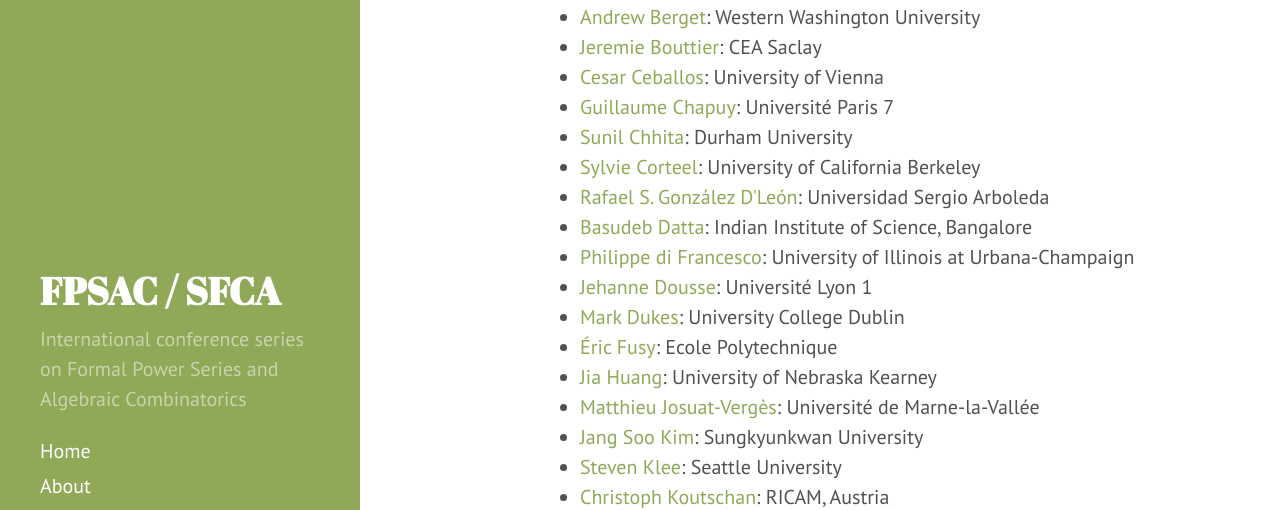
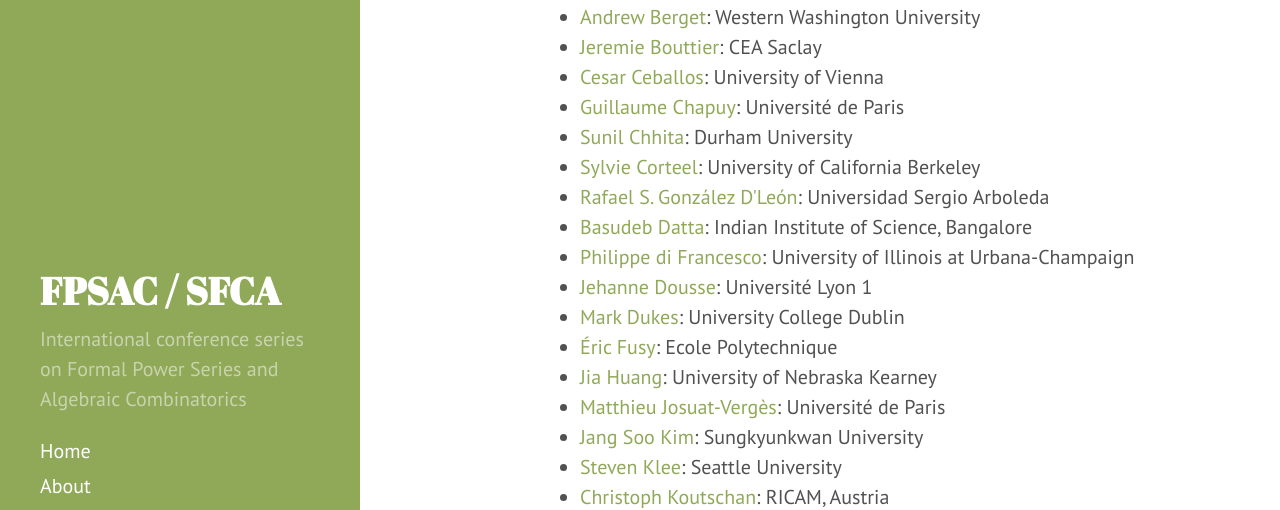
Before and after one commit to FPSAC/FPSAC.github.io, a Jekyll site: the page built from _confs/fpsac-2021.md, in a window 1280 px wide and 900 px high, scrolled down 604 px. Shown: the part 166-676 px from the top of the window. Built offline with Jekyll 4.4.1, drawn with Linux system fonts in a browser that asks for light colours.

Commit message:
Minor corrections

```diff
--- a/_confs/fpsac-2021.md
+++ b/_confs/fpsac-2021.md
@@ -33,7 +33,7 @@
   affiliation: University of Vienna
   url: https://www.mat.univie.ac.at/%7ecesar/
 - name: Guillaume Chapuy
-  affiliation: Université Paris 7
+  affiliation: Université de Paris
   url: https://www.irif.fr/%7echapuy/
 - name: Sunil Chhita
   affiliation: Durham University
@@ -63,8 +63,8 @@
   affiliation: University of Nebraska Kearney
   url: http://www.unk.edu/academics/math/faculty-staff/dr-jia-huang.php
 - name: Matthieu Josuat-Vergès
-  affiliation: Université de Marne-la-Vallée
-  url: http://igm.univ-mlv.fr/%7ejosuatv/
+  affiliation: Université de Paris
+  url: https://www.irif.fr/%7ejosuat/
 - name: Jang Soo Kim
   affiliation: Sungkyunkwan University
   url: https://sites.google.com/site/mathjskim/
```
